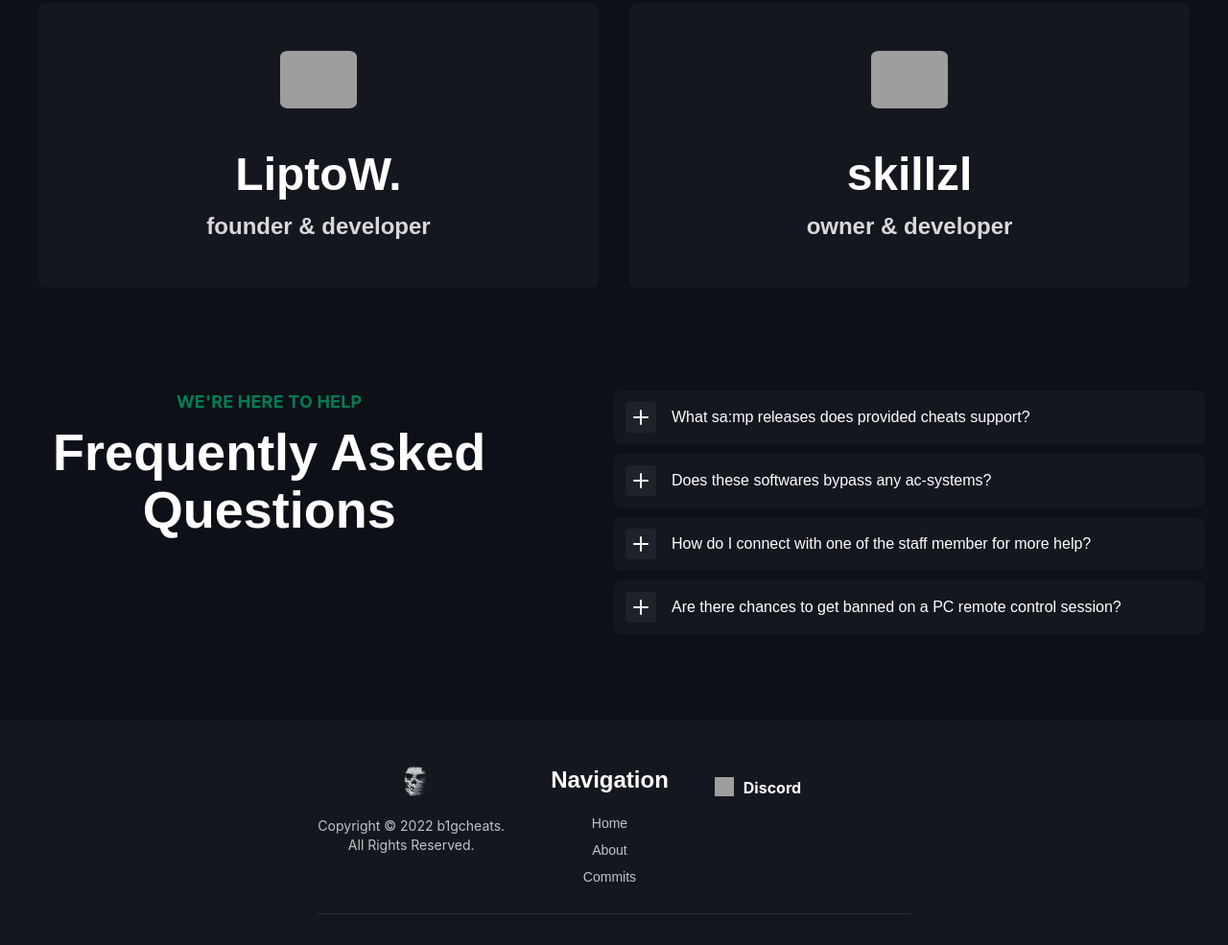
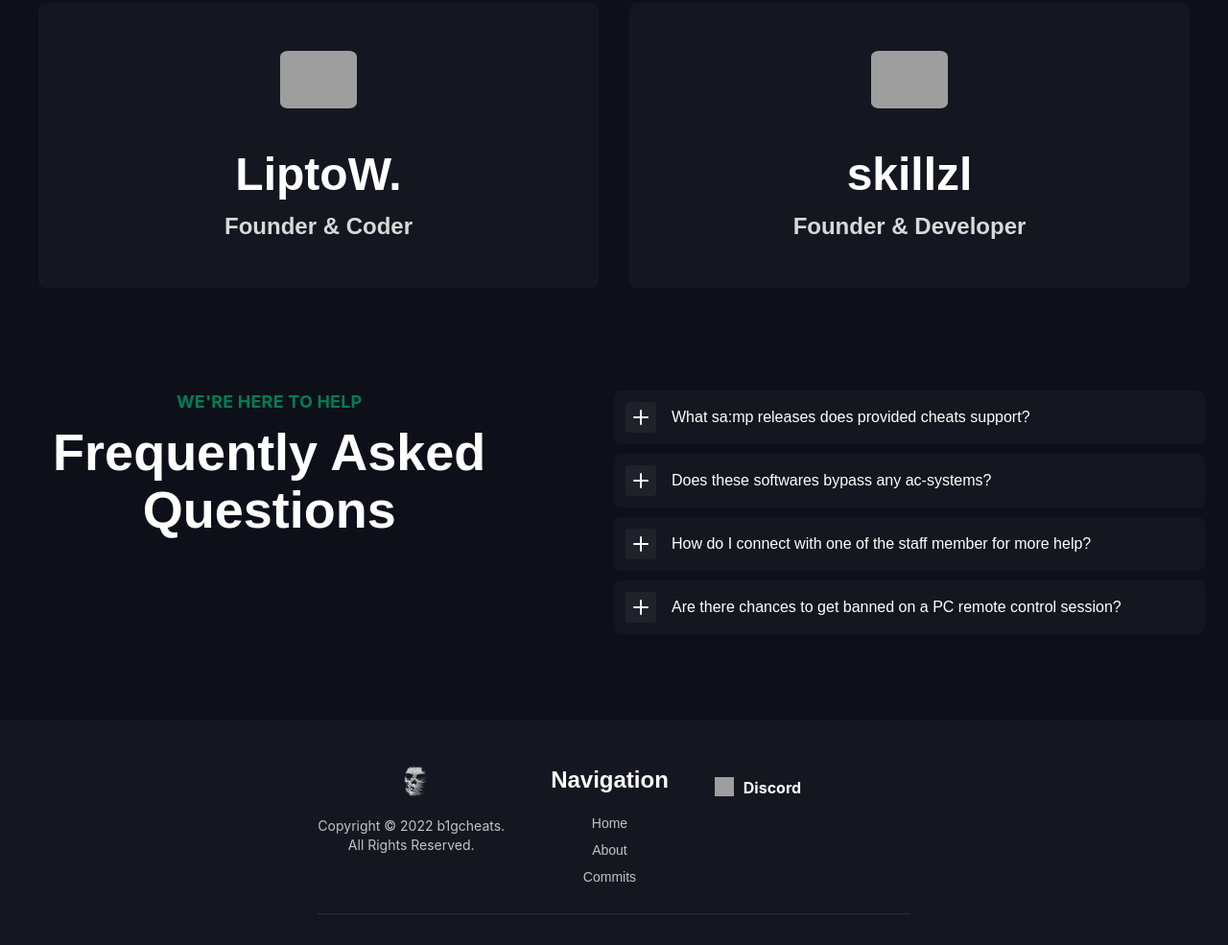
Before and after one commit to skillzl/b1gcheats-website, a plain HTML site: page index.html in a window 1280 px wide. Shown: the part 1896-2881 px from the top of the page at 96% size. Drawn offline with nearby package versions, Linux system fonts and the light colour scheme; grey boxes are pictures that could not be loaded; a web font is replaced by a local one.

Commit message:
Update index.html
small changes

```diff
--- a/index.html
+++ b/index.html
@@ -238,14 +238,14 @@
                   <div class="metric-block">
                      <a href="https://github.com/lptw"><div class="metric-icon-block"><img class="icon-staff-effect" src="https://japi.rest/discord/v1/user/290400489701507073/avatar?size=512" alt="lptw"></div></a>
                      <div class="metrics-title">LiptoW.</div>
-                     <div class="metrics-text">founder & developer</div>
+                     <div class="metrics-text">Founder & Coder</div>
                   </div>
                </div>
                <div class="metric-row horizontal">
                   <div class="metric-block">
                      <a href="https://github.com/skillzl"><div class="metric-icon-block"><img class="icon-staff-effect" src="https://japi.rest/discord/v1/user/565960314970177556/avatar?size=512" alt="sklz"></div></a>
                      <div class="metrics-title">skillzl</div>
-                     <div class="metrics-text">owner & developer</div>
+                     <div class="metrics-text">Founder & Developer</div>
                   </div>
                </div>
             </div>
```
